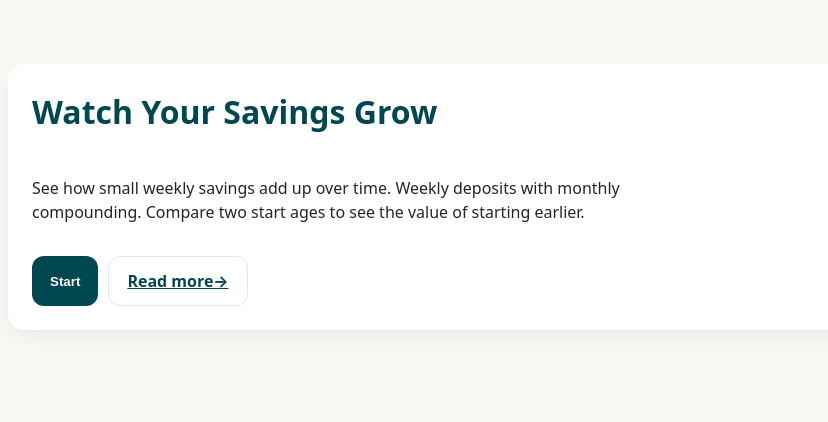
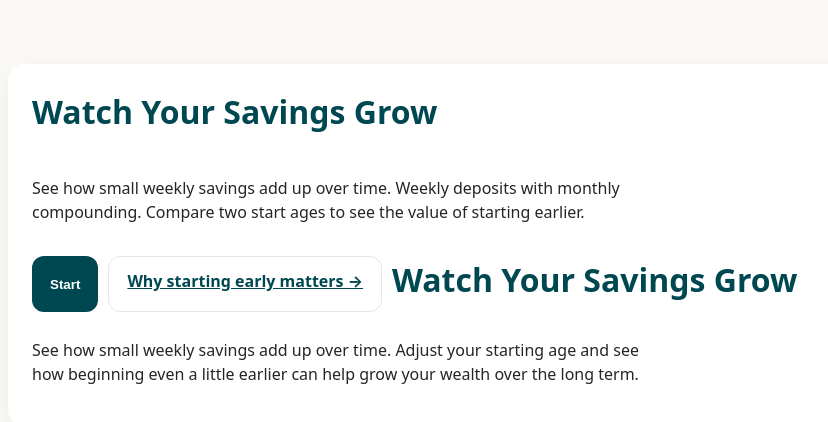
Before and after one commit to FinancialSkillsLab/Compound-interest-explorer, a plain HTML site: page index.html in a window 1280 px wide. Shown: the whole page, without its empty margins (56-884 px from the left). Drawn offline with nearby package versions, Linux system fonts and the light colour scheme.

Commit message:
Update index.html

```diff
--- a/index.html
+++ b/index.html
@@ -64,7 +64,12 @@
     <p class="lead">See how small weekly savings add up over time. Weekly deposits with monthly compounding. Compare two start ages to see the value of starting earlier.</p>
     <div class="cta">
       <button class="btn btn-primary" id="start">Start</button>
-      <a class="btn btn-ghost" href="#sim">Read more→</a>
+ <a class="btn btn-ghost" href="#sim">Why starting early matters →</a>
+      <h1>Watch Your Savings Grow</h1>
+<p class="lead">
+See how small weekly savings add up over time. Adjust your starting age and see how
+beginning even a little earlier can help grow your wealth over the long term.
+</p>
     </div>
   </div>
 
```
